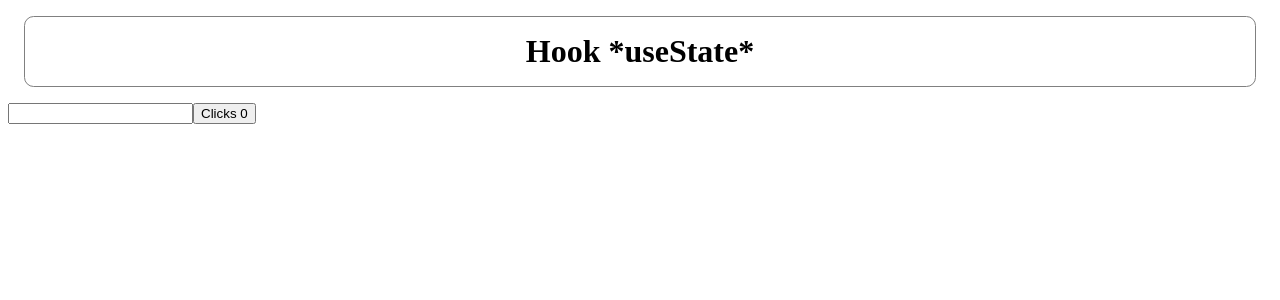
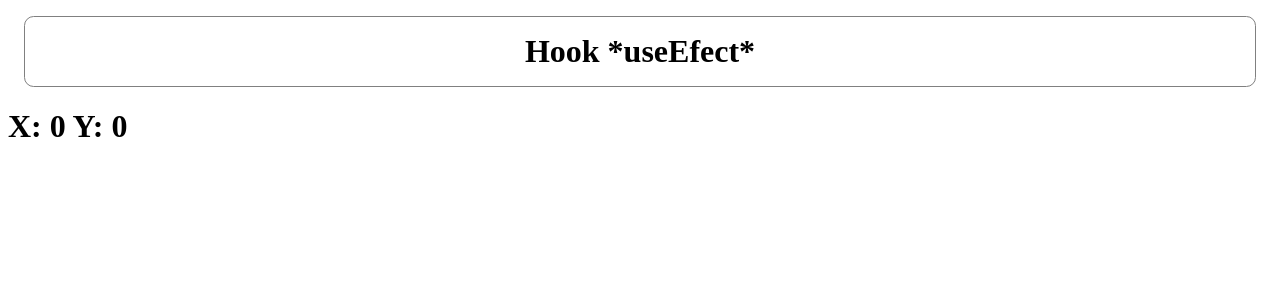
Before and after one commit to RoswellCR/master-in-React, a React (Create React App) app: page / in a window 1280 px wide. Shown: the top 300 px of the page. Built offline with nearby package versions, Linux system fonts and the light colour scheme.

Commit message:
Ex. using useEfect

```diff
--- a/src/App.js
+++ b/src/App.js
@@ -1,4 +1,4 @@
-import React, { useState } from "react";
+import React, { useEffect, useState } from "react";
 //import './global.css'
 // const URL= 'https://jsonplaceholder.typicode.com/users/
 
@@ -11,27 +11,30 @@ const boxStyles = {
 };
 
 const Header = () => {
-  return <h1 style={boxStyles}> Hook *useState* </h1>;
+  return <h1 style={boxStyles}> Hook *useEfect* </h1>;
 };
 
 const App = () => {
-  const [clicks, setClicks] = useState(0);
-  const [title, setTitle] = useState("");
+  const [mouseX, setMouseX] = useState(0)
+  const [mouseY, setMouseY] = useState(0)
 
-  const addClicks = () => {
-    setClicks(clicks + 1);
-  };
+  const handleMove=(e)=>{
+    setMouseX(e.clientX)
+    setMouseY(e.clientY)
+  }
 
-  const handleInput = (e) => {
-    setTitle(e.target.value);
-  };
+  useEffect(()=>{
+    window.addEventListener('mousemove', handleMove)
+
+    return ()=>{
+      window.removeEventListener('mousemove', handleMove)
+    }
+  })
 
   return (
     <>
       <Header />
-      <input type="text" value={title} onChange={handleInput} />
-      <button onClick={addClicks}> Clicks {clicks}</button>
-      <h3>{title}</h3>
+      <h1> X: {mouseX}  Y: {mouseY}</h1>
     </>
   );
 };
```
